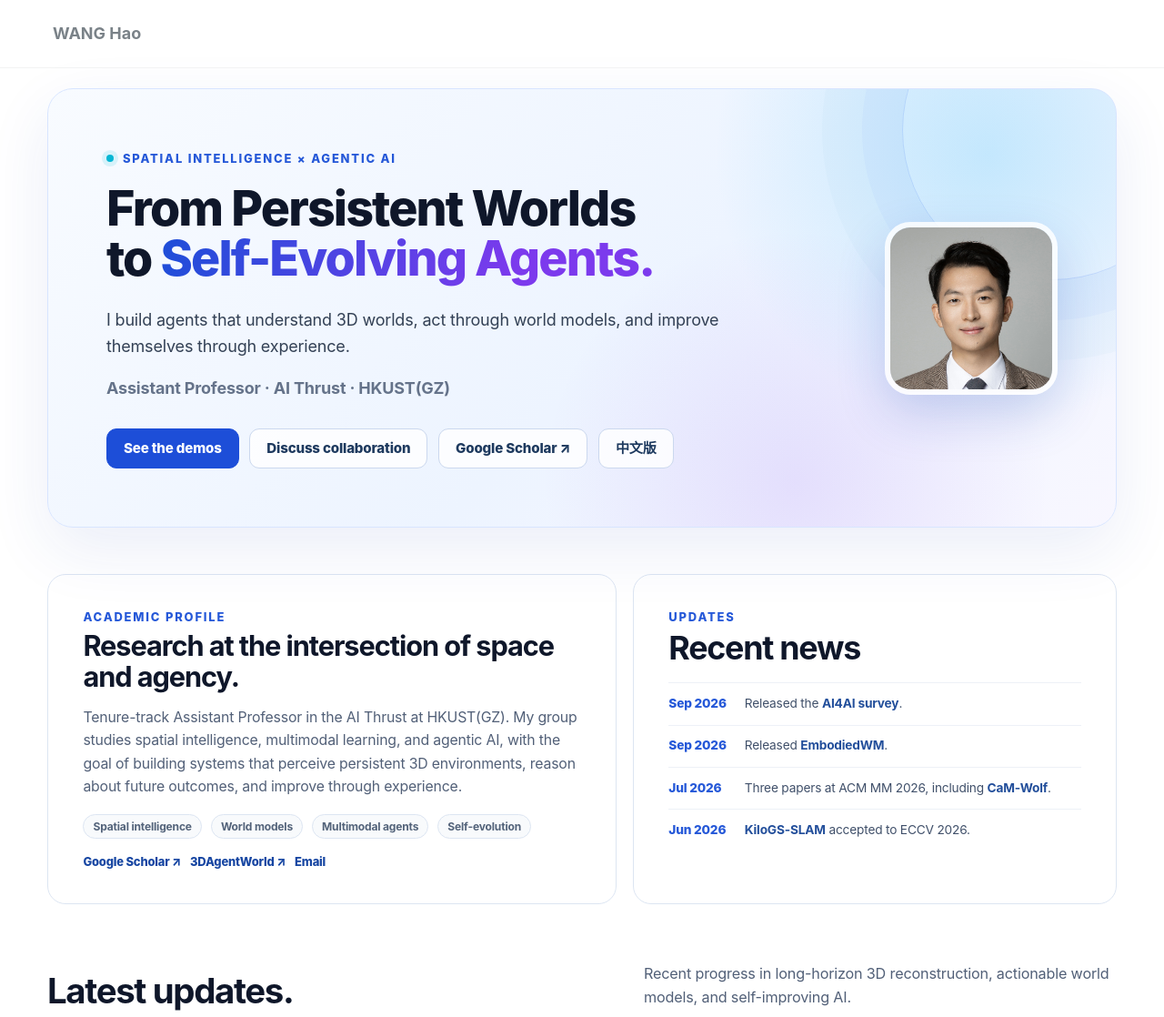
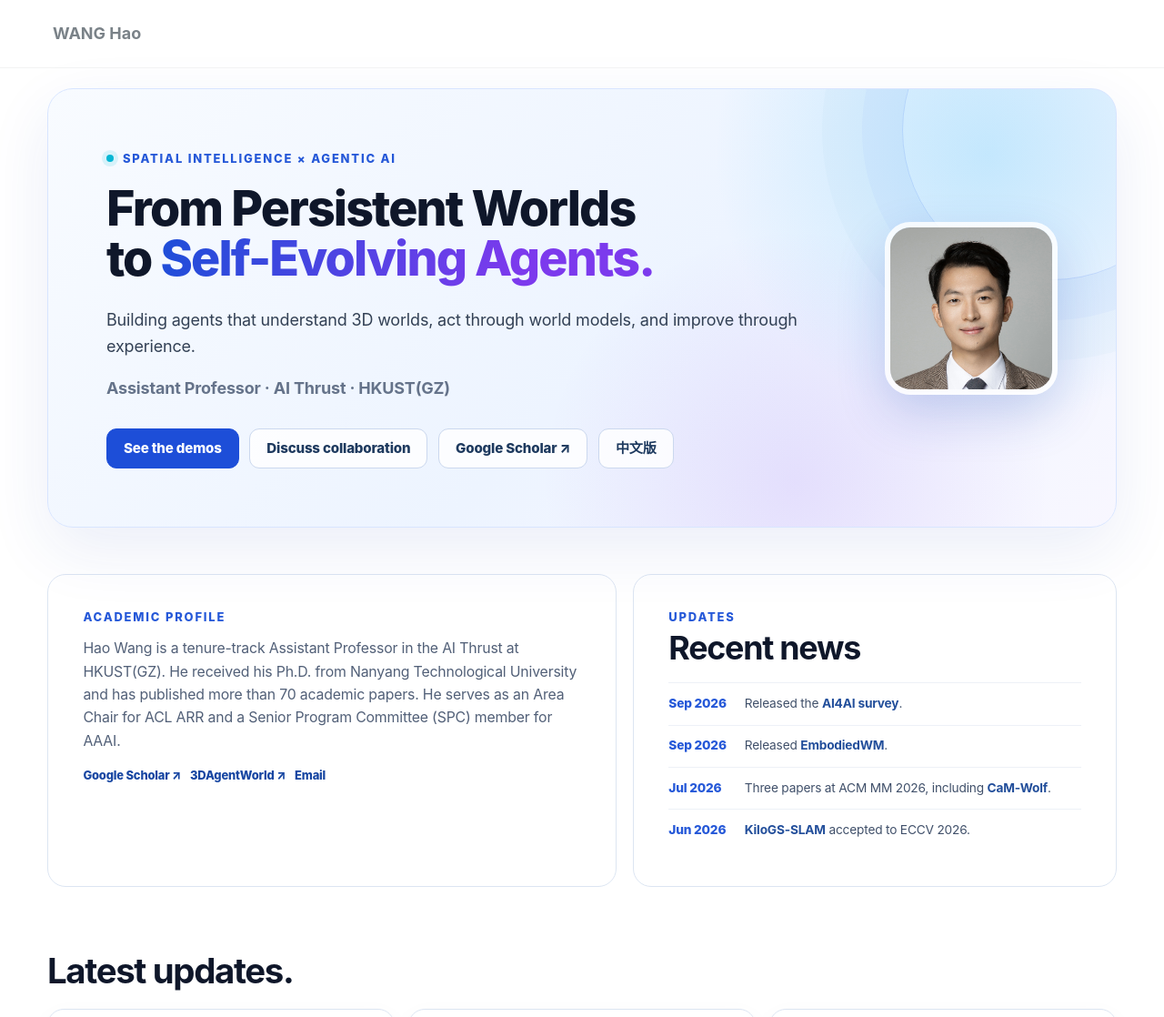
Before and after one commit to hwang1996/hwang1996.github.io, a Jekyll site: the page built from _pages/about.md, in a window 1280 px wide and 1400 px high, cut to the strip 0-1118 px from the top of the window. Shown: the whole strip at 91% size. Built offline with Jekyll 4.4.1, drawn with Linux system fonts in a browser that asks for light colours; some of the changed text lies outside the part shown.

Commit message:
Redesign homepage

```diff
--- a/_pages/about.md
+++ b/_pages/about.md
@@ -15,7 +15,7 @@ redirect_from:
       <div class="rh-eyebrow">Spatial Intelligence × Agentic AI</div>
       <h1>From Persistent Worlds<br>to <span>Self-Evolving Agents.</span></h1>
       <p class="rh-hero__lead">
-        I build agents that understand 3D worlds, act through world models, and improve themselves through experience.
+        Building agents that understand 3D worlds, act through world models, and improve through experience.
       </p>
       <p class="rh-hero__meta">Assistant Professor · AI Thrust · HKUST(GZ)</p>
       <div class="rh-actions" aria-label="Primary links">
@@ -34,11 +34,7 @@ redirect_from:
     <div class="rh-info-grid">
       <article class="rh-panel rh-panel--bio">
         <span class="rh-kicker">Academic profile</span>
-        <h2>Research at the intersection of space and agency.</h2>
-        <p>Tenure-track Assistant Professor in the AI Thrust at HKUST(GZ). My group studies spatial intelligence, multimodal learning, and agentic AI, with the goal of building systems that perceive persistent 3D environments, reason about future outcomes, and improve through experience.</p>
-        <div class="rh-interest-list" aria-label="Research interests">
-          <span>Spatial intelligence</span><span>World models</span><span>Multimodal agents</span><span>Self-evolution</span>
-        </div>
+        <p>Hao Wang is a tenure-track Assistant Professor in the AI Thrust at HKUST(GZ). He received his Ph.D. from Nanyang Technological University and has published more than 70 academic papers. He serves as an Area Chair for ACL ARR and a Senior Program Committee (SPC) member for AAAI.</p>
         <div class="rh-academic-links">
           <a href="https://scholar.google.com/citations?user=856zi9EAAAAJ&amp;hl=en" target="_blank" rel="noopener noreferrer">Google Scholar ↗</a>
           <a href="https://github.com/3DAgentWorld" target="_blank" rel="noopener noreferrer">3DAgentWorld ↗</a>
@@ -63,7 +59,6 @@ redirect_from:
       <div>
         <h2 id="featured-title">Latest updates.</h2>
       </div>
-      <p>Recent progress in long-horizon 3D reconstruction, actionable world models, and self-improving AI.</p>
     </div>
 
     <div class="rh-showcases">
@@ -137,7 +132,6 @@ redirect_from:
       <div>
         <h2 id="highlights-title">Selected highlights.</h2>
       </div>
-      <p>Three research programs spanning spatial intelligence, world models, and game AI.</p>
     </div>
 
     <div class="rh-highlight-groups">
```
Also changed, not shown: _pages/about-zh.md (+1 -7 lines).
